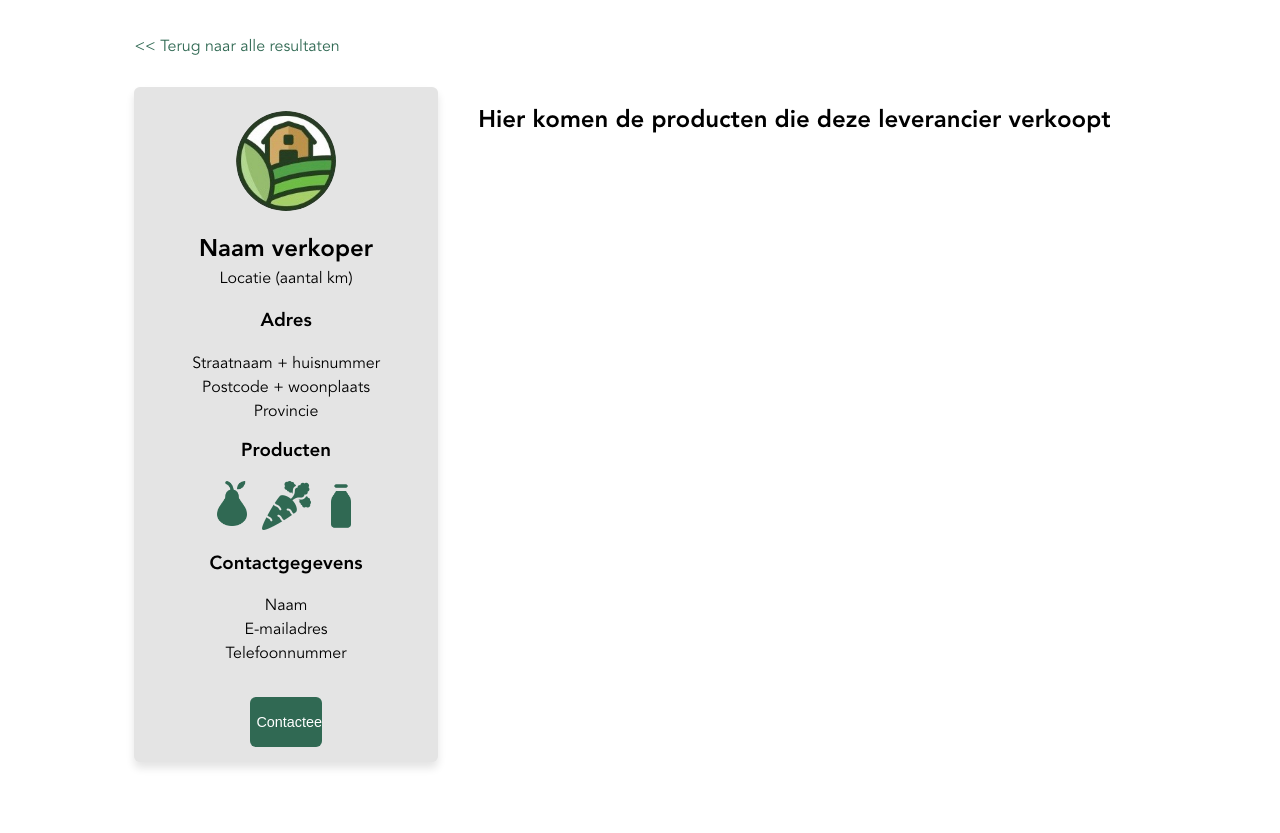
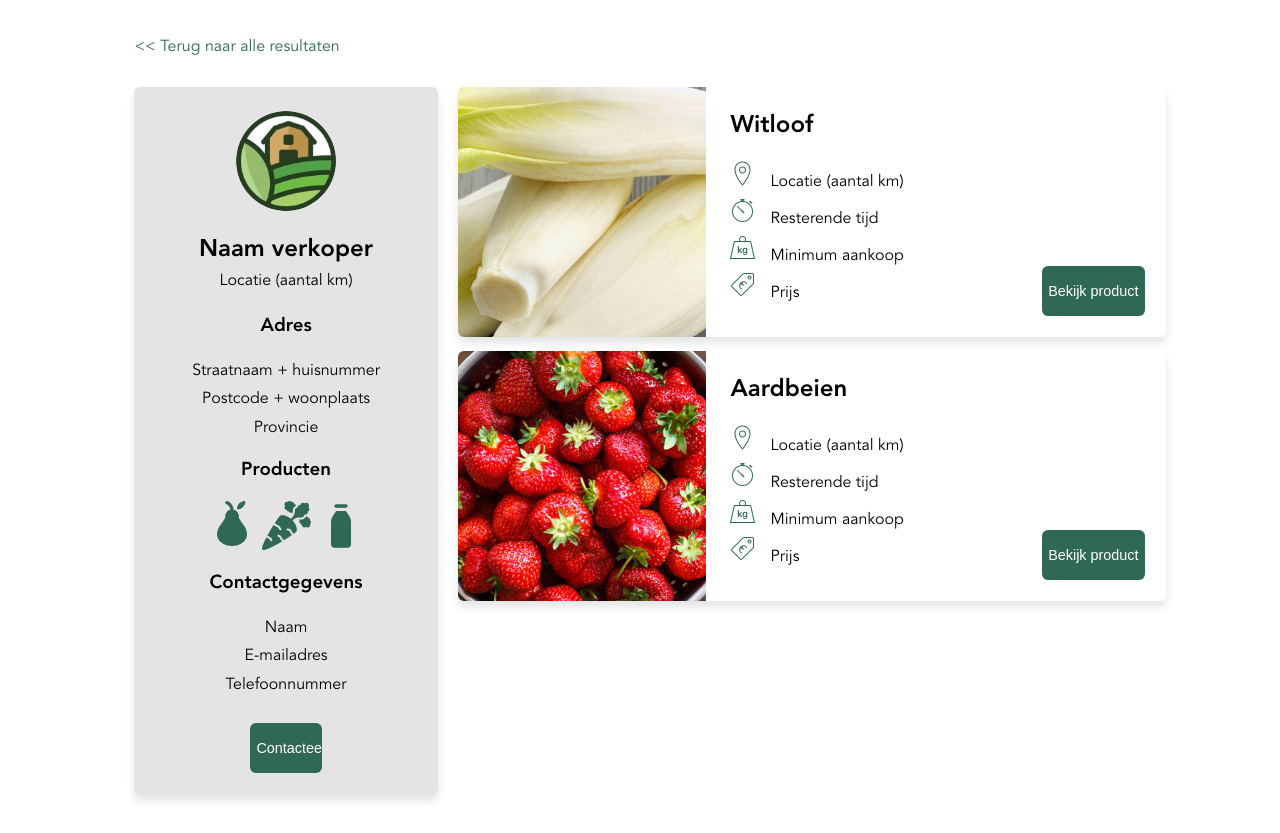
Before and after one commit to LorienTheunissen/BULK, a PHP site: page /supplier.html in a window 1280 px wide. Shown: the part 164-997 px from the top of the page. Before the commit the page ends 932 px from the top, so only its background shows below. Run offline with PHP 8.4, Linux system fonts and the light colour scheme.

Commit message:
BULK / supplier.html / added products

```diff
--- a/css/supplier.css
+++ b/css/supplier.css
@@ -27,10 +27,10 @@ div.container {
 }
 
 div.supplier {
-    margin: 3% 0;
+    margin: 3% auto 0 auto;
     display: grid;
     grid-template-columns: 30% 70%;
-    grid-gap: 4%;
+    grid-gap: 2%;
 }
 
 div.supplier .supplier-info {
@@ -65,14 +65,14 @@ div.supplier h3 {
 }
 
 div.supplier p {
-    line-height: 1.5;
+    line-height: 1.8;
 }
 
 div.supplier .supplier-category img {
     height: 50px;
 }
 
-div.supplier .supplier-button input[type=submit] {
+div.supplier .supplier-button input[type=submit], .product-actions .button input[type=submit] {
     background-color: #306953;
     border: none;
     height: 50px;
@@ -80,9 +80,65 @@ div.supplier .supplier-button input[type=submit] {
     text-decoration-line: none;
     border-radius: 6px;
     font-size: 0.9em;
-    margin-top: 10%;
+}
+
+div.supplier .supplier-button input[type=submit] {
     width: 50%;
+    margin: 5% 0;
 }
+
+.product-actions .button input[type=submit] {
+    width: 100%
+}
+
+div.supplier-product {
+    justify-items: center;
+    background-color: white;
+    border-radius: 6px;
+    box-shadow: 0px 6px 9px #E4E4E4;
+    display: grid;
+    grid-template-columns: 35% 35% 30%;
+    margin-bottom: 2%;
+}
+
+div.supplier-product .product-img {
+    background-repeat: no-repeat;
+    background-position: center;
+    background-size: cover;
+    height: 250px;
+    width: 100%;
+    border-radius: 6px 0px 0px 6px;
+    text-align: end;
+}
+
+div.supplier-product .product-card {
+    justify-self: start;
+    padding: 2% 10%;
+}
+
+div.supplier-product .product-icons ul {
+    list-style-type: none;
+    padding-left: 0;
+}
+
+.product-icons li {
+    line-height: 2;
+}
+
+.product-icons li .icon {
+    margin-right: 10px;
+}
+
+.product-icons li span {
+    padding-left: 5px;
+}
+
+div.supplier-product .product-actions {
+    align-self: end;
+    justify-self: end;
+    margin: 10%;
+}
+
 
 @media (min-width: 650px) {
     div.container {
--- a/supplier.html
+++ b/supplier.html
@@ -86,7 +86,58 @@
                 </div>
             </div>
             <div class="supplier-products">
-                <h2>Hier komen de producten die deze leverancier verkoopt</h2>
+                <div class="supplier-product">
+                    <div class="product-img" style="background-image: url('images/products/BULK_products_witloof.jpg')">
+                    </div>
+                    <div class="product-card">
+                        <h2 class="product-name">Witloof</h2>
+                        <div class="product-icons">
+                            <ul>
+                                <li><img alt="basket" class="icon" src="images/icons/BULK_icon_green_location.png"><span>Locatie (aantal km)</span>
+                                </li>
+                                <li><img alt="basket" class="icon" src="images/icons/BULK_icon_green_timer.png"><span>Resterende tijd</span>
+                                </li>
+                                <li><img alt="basket" class="icon" src="images/icons/BULK_icon_green_minimum.png"><span>Minimum aankoop</span>
+                                </li>
+                                <li><img alt="basket" class="icon"
+                                         src="images/icons/BULK_icon_green_price.png"><span>Prijs</span></li>
+                            </ul>
+                        </div>
+                    </div>
+                    <div class="product-actions">
+                        <div class="button">
+                            <form action="product.html">
+                                <input type="submit" value="Bekijk product">
+                            </form>
+                        </div>
+                    </div>
+                </div>
+                <div class="supplier-product">
+                    <div class="product-img" style="background-image: url('images/products/BULK_products_aardbeien.jpg')">
+                    </div>
+                    <div class="product-card">
+                        <h2 class="product-name">Aardbeien</h2>
+                        <div class="product-icons">
+                            <ul>
+                                <li><img alt="basket" class="icon" src="images/icons/BULK_icon_green_location.png"><span>Locatie (aantal km)</span>
+                                </li>
+                                <li><img alt="basket" class="icon" src="images/icons/BULK_icon_green_timer.png"><span>Resterende tijd</span>
+                                </li>
+                                <li><img alt="basket" class="icon" src="images/icons/BULK_icon_green_minimum.png"><span>Minimum aankoop</span>
+                                </li>
+                                <li><img alt="basket" class="icon"
+                                         src="images/icons/BULK_icon_green_price.png"><span>Prijs</span></li>
+                            </ul>
+                        </div>
+                    </div>
+                    <div class="product-actions">
+                        <div class="button">
+                            <form action="product.html">
+                                <input type="submit" value="Bekijk product">
+                            </form>
+                        </div>
+                    </div>
+                </div>
             </div>
         </div>
     </div>
```
